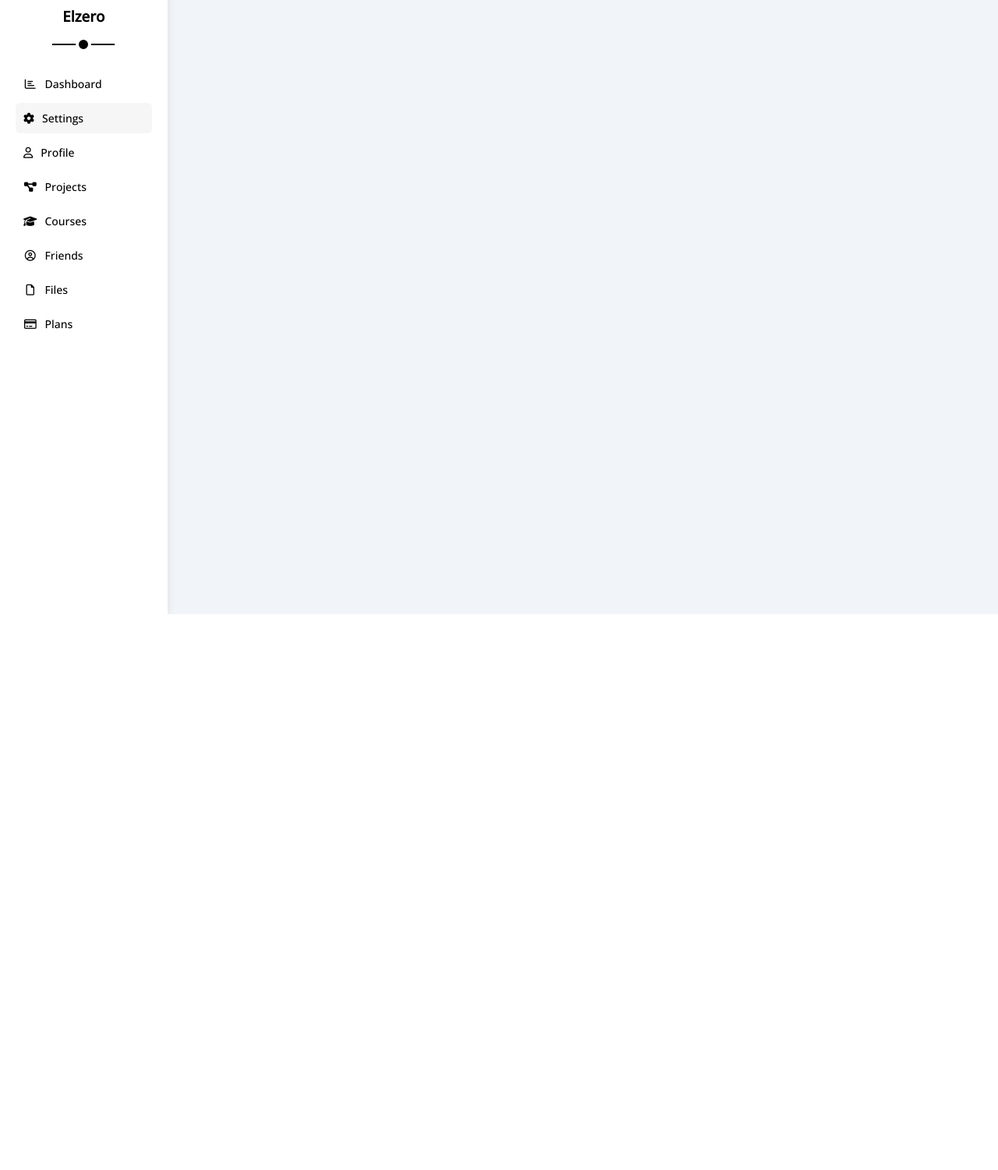
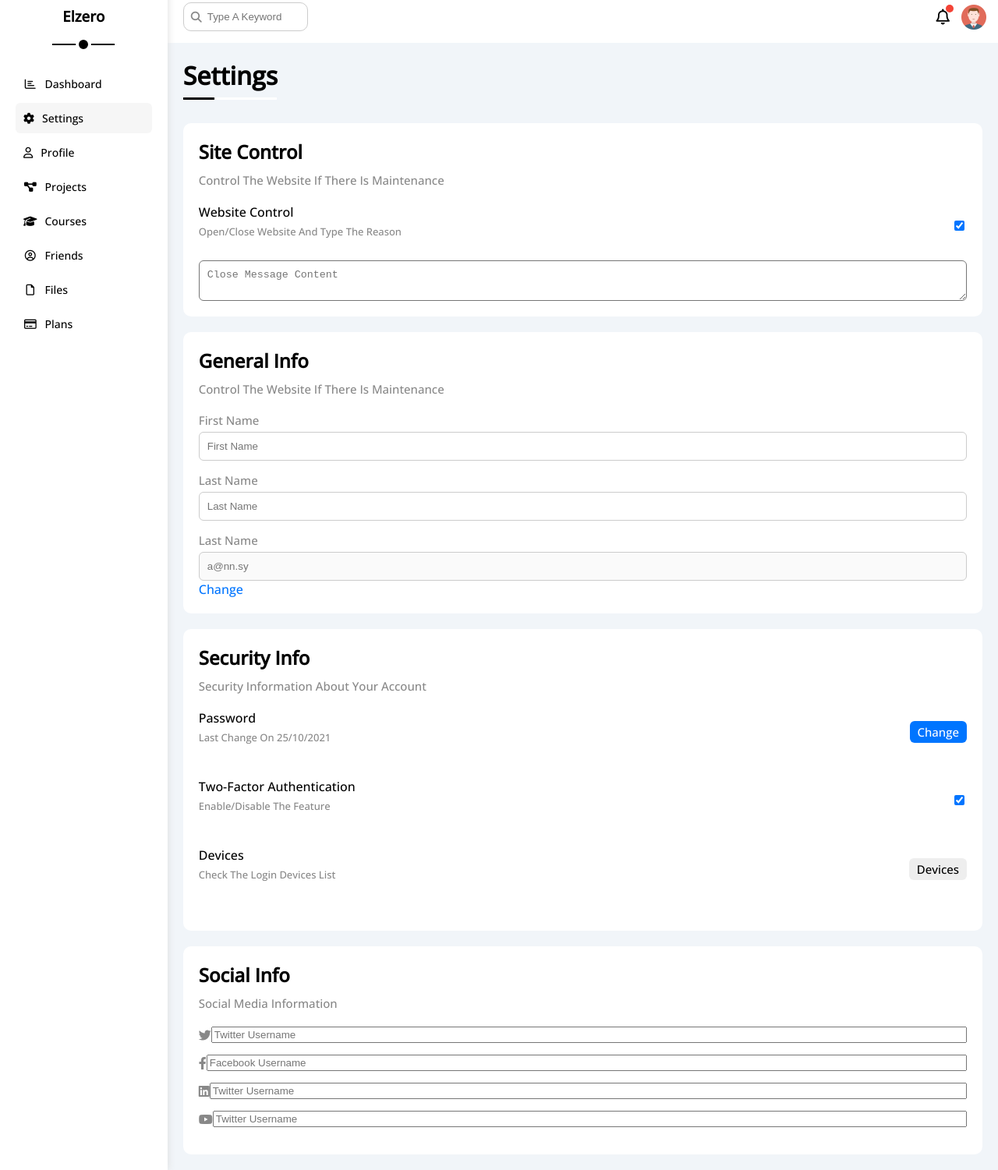
Before and after one commit to my-templatess/template-four, a plain HTML site: page settings.html in a window 1280 px wide. Shown: the part 12-1513 px from the top of the page at 78% size. Before the commit the page ends 800 px from the top, so only its background shows below. Drawn offline with nearby package versions, Linux system fonts and the light colour scheme.

Commit message:
Add files via upload

```diff
--- a/settings.html
+++ b/settings.html
@@ -1,16 +1,18 @@
 <!DOCTYPE html>
 <html lang="en">
+
 <head>
   <meta charset="UTF-8" />
   <meta name="viewport" content="width=device-width, initial-scale=1.0" />
+  <link rel="stylesheet" href="css/main.css" />
   <link rel="stylesheet" href="css/framework.css" />
-  <link rel="stylesheet" href="css/main.css" />
   <link rel="stylesheet" href="css/all.min.css" />
   <link rel="preconnect" href="https://fonts.googleapis.com" />
   <link rel="preconnect" href="https://fonts.gstatic.com" crossorigin />
   <link href="https://fonts.googleapis.com/css2?family=Open+Sans:wght@300;500&#038;display=swap" rel="stylesheet" />
   <title>Settings</title>
 </head>
+
 <body>
   <div class="page d-flex">
     <div class="sidebar bg-white p-20 p-relative">
@@ -51,5 +53,124 @@
       </ul>
     </div>
     <div class="content w-full">
+      <!-- Start Head -->
+      <div class="head p-15 bg-white">
+        <div class="search p-relative">
+          <input type="search" class="p-10 rad-10" placeholder="Type A Keyword" />
+        </div>
+        <div class="avatar d-flex align-center">
+          <span class="notification p-relative"><i class="fa-regular fa-bell fa-lg"></i></span>
+          <img src="images/avatar.png" alt="photo " />
+        </div>
+      </div>
+      <!-- End Head -->
+      <h1 class="p-relative">Settings</h1>
+      <div class="settings-page m-20 d-grid gap-20">
+        <!-- Start Settings Box -->
+        <div class="control p-20 bg-white rad-10">
+          <h2 class="mt-0 mb-10">Site Control</h2>
+          <p class="mt-0 mb-20 c-grey fs-15">Control The Website If There Is Maintenance</p>
+          <div class="between-flex mb-15">
+            <div>
+              <span>Website Control</sp>
+                <p class="mt-5 mb-0 c-grey fs-13">Open/Close Website And Type The Reason</p>
+            </div>
+            <div>
+              <label> <!-- smoothly checkbox to use everywhere-->
+                <input class="toggle-checkbox" type="checkbox" checked>
+                <div class="toggle-switch"></div>
+              </label>
+            </div>
+          </div>
+          <textarea class="close-message p-10 rad-6 d-block w-full" placeholder="Close Message Content"></textarea>
+        </div>
+        <!-- End Settings Box -->
+        <!-- Start General Info -->
+        <div class="general p-20 bg-white rad-10">
+          <h2 class="mt-0 mb-10">General Info</h2>
+          <p class="mt-0 mb-20 c-grey fs-15">Control The Website If There Is Maintenance</p>
+          <div class="mb-15">
+            <label class="d-block c-grey fs-15 mb-5" for="first">First Name </label>
+            <input class="w-full border-ccc rad-6 p-10" type="text" id="first" placeholder="First Name">
+          </div>
+          <div class="mb-15">
+            <label class="d-block c-grey fs-15 mb-5" for="last">Last Name </label>
+            <input class="w-full border-ccc rad-6 p-10" type="text" id="last" placeholder="Last Name">
+          </div>
+          <div>
+            <label class="d-block c-grey fs-15 mb-5" for="email">Last Name </label>
+            <input class="email w-full border-ccc rad-6 p-10" type="email" id="email" placeholder="a@nn.sy" disabled>
+            <a class="c-blue" href="#">Change</a>
+          </div>
+        </div>
+        <!-- End General Info -->
+        <!-- Start Security Info -->
+        <div class="security p-20 bg-white rad-10">
+          <h2 class="mt-0 mb-10">Security Info</h2>
+          <p class="mt-0 mb-20 c-grey fs-15">Security Information About Your Account</p>
+          <div class="security-section between-flex pb-15 mb-15">
+            <div>
+              <span>
+                Password
+              </span>
+              <p class="c-grey fs-13 mt-5">
+                Last Change On 25/10/2021
+              </p>
+            </div>
+            <div><a class="bg-blue btn-shape rad-6 c-white fs-15 " href="#">Change</a></div>
+          </div>
+          <div class="security-section between-flex pb-15 mb-15">
+            <div>
+              <span>
+                Two-Factor Authentication
+              </span>
+              <p class="c-grey fs-13 mt-5">
+                Enable/Disable The Feature
+              </p>
+            </div>
+            <div>
+              <label> <!-- smoothly checkbox to use everywhere-->
+                <input class="toggle-checkbox" type="checkbox" checked>
+                <div class="toggle-switch"></div>
+              </label>
+            </div>
+          </div>
+          <div class="security-section between-flex pb-15 mb-15">
+            <div>
+              <span>
+                Devices
+              </span>
+              <p class="c-grey fs-13 mt-5">
+                Check The Login Devices List
+              </p>
+            </div>
+            <div><a class="bg-eee btn-shape rad-6 c-black fs-15 " href="#">Devices</a></div>
+          </div>
+        </div>
+        <!-- End Security Info -->
+        <!-- Start Social info -->
+        <div class="social-boxes p-20 bg-white rad-10">
+          <h2 class="mt-0 mb-10">Social Info</h2>
+          <p class="mt-0 mb-20 c-grey fs-15">Social Media Information</p>
+          <div class="d-flex align-center mb-15">
+            <i class="fa-brands fa-twitter center-flex c-grey"></i>
+            <input class="w-full" type="text" placeholder="Twitter Username">
+          </div>
+          <div class="d-flex align-center mb-15">
+            <i class="fa-brands fa-facebook-f center-flex c-grey"></i>
+            <input class="w-full" type="text" placeholder="Facebook Username">
+          </div>
+          <div class="d-flex align-center mb-15">
+            <i class="fa-brands fa-linkedin center-flex c-grey"></i>
+            <input class="w-full" type="text" placeholder="Twitter Username">
+          </div>
+          <div class="d-flex align-center mb-15">
+            <i class="fa-brands fa-youtube center-flex c-grey"></i>
+            <input class="w-full" type="text" placeholder="Twitter Username">
+          </div>
+        </div>
+        <!-- End Social info -->
+      </div>
 </body>
+
 </html>
```
Also changed, not shown: index.html (+30 -19 lines).
